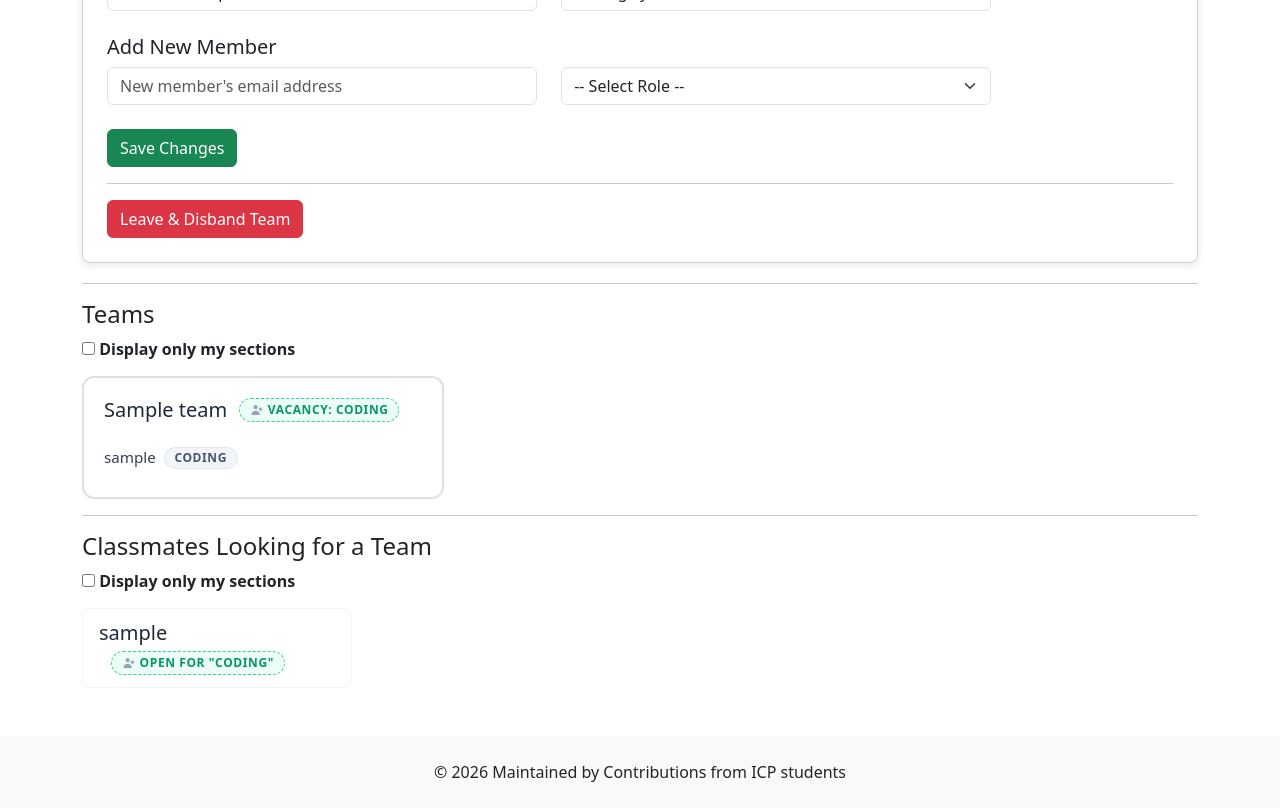
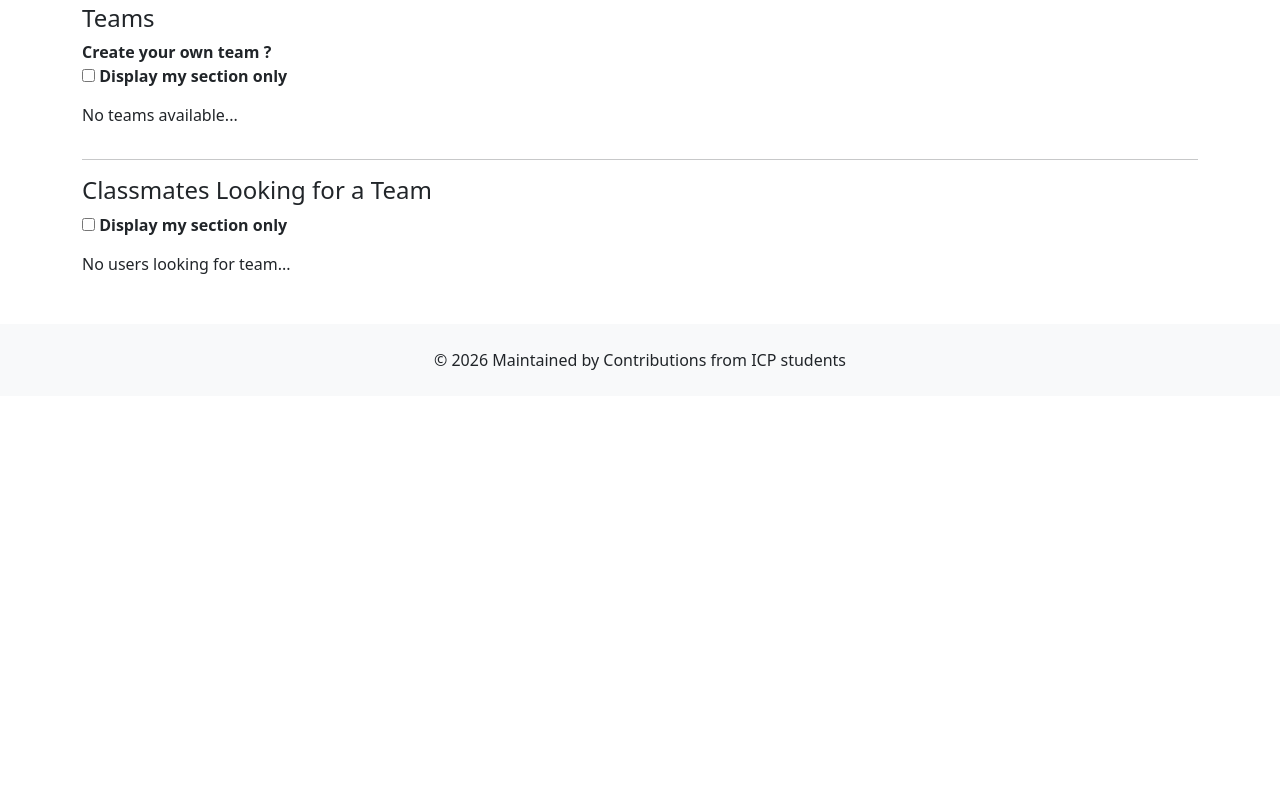
Before and after one commit to Prabesh01/cram4exam, a Django app: page /cwteam/?gcid=1 in a window 1280 px wide. Shown: the part 572-1380 px from the top of the page. After the commit the page ends 942 px from the top, so only its background shows below. Run offline with Django 5.2, Linux system fonts and the light colour scheme; a user stored in the database is signed in; tables that the repository leaves empty hold one stand-in row (values such as "Sample post"); parts of the project's set-up code (start-up, migrations or seed data) failed here and were passed over; some libraries are stand-ins or nearby versions.

Commit message:
cwteam: filter by year

```diff
--- a/app/models.py
+++ b/app/models.py
@@ -58,6 +58,7 @@ class Designation(models.Model):
     group_coursework = models.ForeignKey(GroupCousework, on_delete=models.CASCADE)
     user = models.ForeignKey(User, on_delete=models.CASCADE)
     open_for = models.CharField(choices=Role.choices, null=True, blank=True)
+    created_at = models.DateTimeField(auto_now_add=True)
 
 class Question(models.Model):
     qid = models.AutoField(primary_key=True)
--- a/app/templates/cwteam.html
+++ b/app/templates/cwteam.html
@@ -397,7 +397,7 @@
     <input type="hidden" name="gcid" value="{{ selected_gcid }}">
     <label style="cursor: pointer; font-weight: bold; margin-bottom: 15px; display: block;">
         <input type="checkbox" name="only_my_section" onchange="this.form.submit();" {% if only_my_section %}checked{% endif %}>
-        Display only my sections
+        Display my section only
     </label>
 </form>
 
@@ -441,7 +441,7 @@
     <input type="hidden" name="gcid" value="{{ selected_gcid }}">
     <label style="cursor: pointer; font-weight: bold; margin-bottom: 15px; display: block;">
         <input type="checkbox" name="only_my_section" onchange="this.form.submit();" {% if only_my_section %}checked{% endif %}>
-        Display only my sections
+        Display my section only
     </label>
 </form>
 {% if not users_looking_for_team %}
--- a/app/views.py
+++ b/app/views.py
@@ -433,16 +433,19 @@ def cwteam(request):
     selected_gcid = int(selected_gcid)
 
     section_filter = request.GET.get('section')
-    membership = TeamMembership.objects.filter(user=request.user, team__group_coursework__gcid=selected_gcid).select_related('team').first()
+
+    current_year = timezone.now().year
+
+    membership = TeamMembership.objects.filter(user=request.user, team__group_coursework__gcid=selected_gcid, team__created_at__year=current_year).select_related('team').first()
     if membership:
         user_team = membership.team
     else:
-        user_role=Designation.objects.filter(user=request.user,group_coursework__gcid=selected_gcid)
+        user_role=Designation.objects.filter(user=request.user,group_coursework__gcid=selected_gcid, created_at__year=current_year)
 
     teams = []
-    teams_query = Team.objects.filter(group_coursework__gcid=selected_gcid)
+    teams_query = Team.objects.filter(group_coursework__gcid=selected_gcid, created_at__year=current_year)
 
-    users_looking_for_team = Designation.objects.filter(group_coursework__gcid=selected_gcid)
+    users_looking_for_team = Designation.objects.filter(group_coursework__gcid=selected_gcid, created_at__year=current_year)
 
     only_my_section = request.POST.get('only_my_section') == 'on'
     if only_my_section:
```
Also changed, not shown: app/migrations/0006_designation_created_at.py (added).
